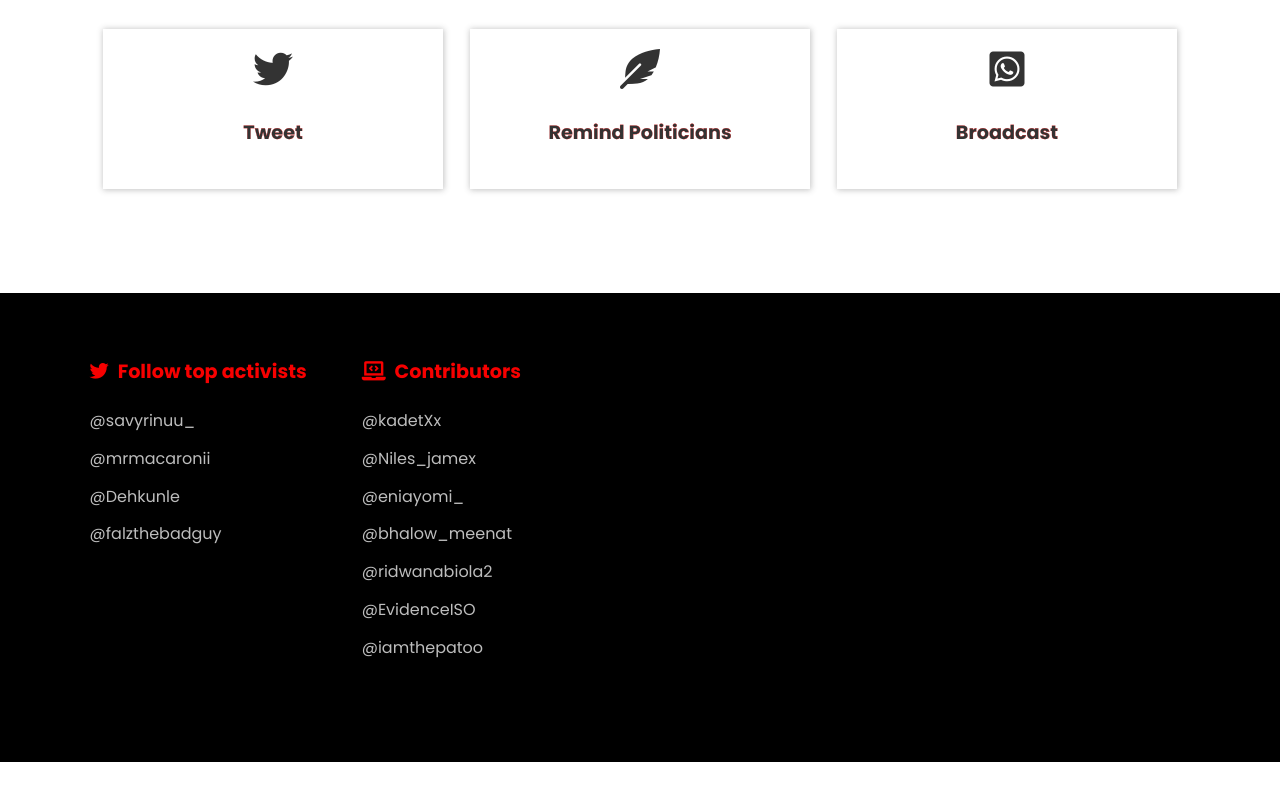
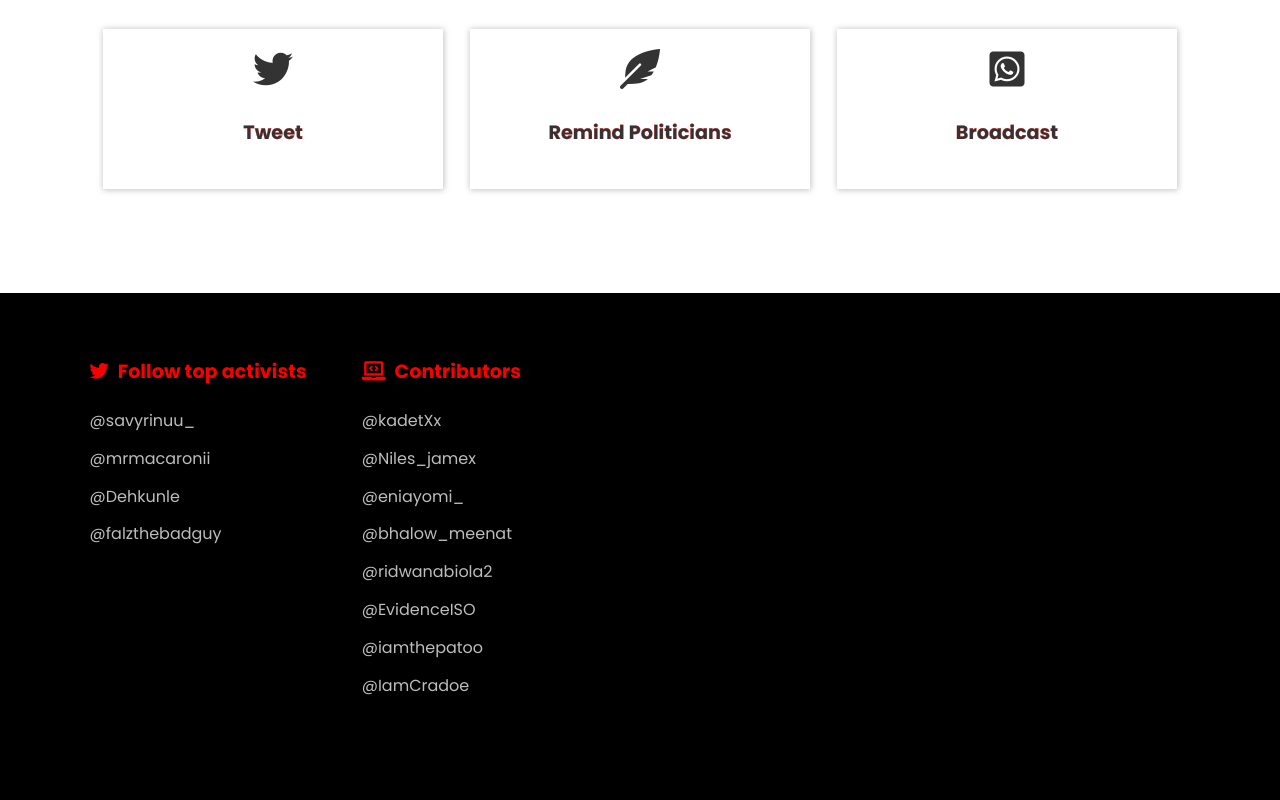
Before and after one commit to kadetXx/endsars, a React (Create React App) app: page / in a window 1280 px wide. Shown: the part 1136-1936 px from the top of the page. Before the commit the page ends 1898 px from the top, so only its background shows below. Built offline with nearby package versions, Linux system fonts and the light colour scheme.

Commit message:
Updated contributors

```diff
--- a/src/pages/home/Home.jsx
+++ b/src/pages/home/Home.jsx
@@ -192,6 +192,16 @@ function Home() {
                   @iamthepatoo
                 </a>
               </li>
+
+              <li>
+                <a
+                  href="https://twitter.com/IamCradoe"
+                  target="_blank"
+                  rel="noreferrer noopener"
+                >
+                  @IamCradoe
+                </a>
+              </li>
             </ul>
           </section>
         </footer>
```
